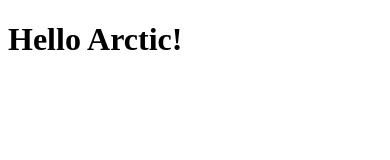
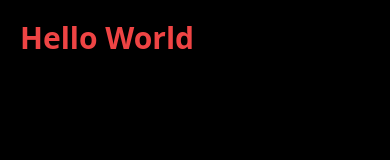
Before and after one commit to Arcticin/Html-Deployer, a plain HTML site: page index.html in a window 390 px wide. Drawn offline with nearby package versions, Linux system fonts and the light colour scheme.

Commit message:
Mobile Deploy: index.html

```diff
--- a/index.html
+++ b/index.html
@@ -3,9 +3,10 @@
 <head>
     <meta charset="UTF-8">
     <meta name="viewport" content="width=device-width, initial-scale=1.0">
-    <title>Document</title>
+    <title>New Page</title>
+    <script src="https://cdn.tailwindcss.com"></script>
 </head>
-<body>
-    <h1>Hello Arctic!</h1>
+<body class="bg-black text-white p-5">
+    <h1 class="text-3xl font-bold text-red-500">Hello World</h1>
 </body>
 </html>
```
